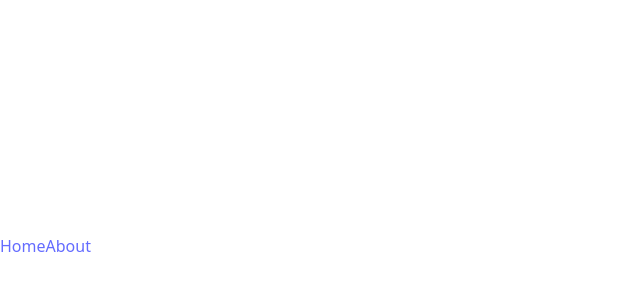
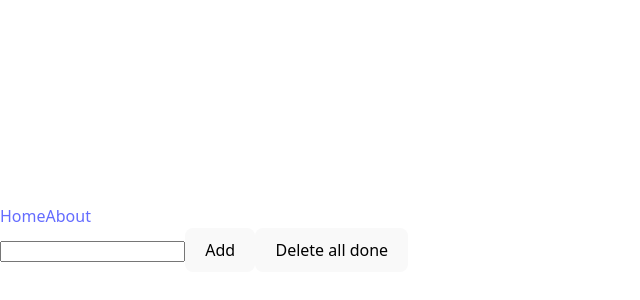
Before and after one commit to Hamlet-005/project1, a React app: page /about in a window 1280 px wide. Shown: the part 154-454 px from the top of the page, without its empty margins (0-640 px from the left). Built offline with nearby package versions, Linux system fonts and the light colour scheme; the HTML template or start-up script is replaced by a standard one.

Commit message:
Add Todos.tsx with initial functionality

```diff
--- a/src/App.tsx
+++ b/src/App.tsx
@@ -1,5 +1,5 @@
 import { RouterProvider } from '@tanstack/react-router';
-import { router } from './routes';
+import { router } from './Routes';
 
 export default function App() {
   return <RouterProvider router={router} />;
--- /dev/null
+++ b/src/Components/Todos.tsx
@@ -0,0 +1,56 @@
+import { useState } from "react";
+
+type Todo = {
+  text: string;
+  done: boolean;
+};
+
+export default function Todos() {
+  const [text, setText] = useState<string>("");
+  const [list, setList] = useState<Todo[]>([]);
+
+  const add = () => {
+    if (text.trim() === "") return;
+    setList([...list, { text, done: false }]);
+    setText("");
+  };
+
+  const remove = (index: number) => {
+    setList(list.filter((element, i) => i !== index));
+  };
+
+  const markDone = (index: number) => {
+    const newList = [...list];
+    newList[index].done = !newList[index].done;
+    setList(newList);
+  };
+
+  const removeDone = () => {
+    setList(list.filter((item) => !item.done));
+  };
+
+  return (
+    <div>
+      <input
+        type="text"
+        value={text}
+        onChange={(e) => setText(e.target.value)}
+      />
+      <button onClick={add}>Add</button>
+      <button onClick={removeDone}>Delete all done</button>
+      <ul>
+        {list.map((item, index) => (
+          <li key={index}>
+            <input
+              type="checkbox"
+              checked={item.done}
+              onChange={() => markDone(index)}
+            />
+            {item.text}
+            <button onClick={() => remove(index)}>X</button>
+          </li>
+        ))}
+      </ul>
+    </div>
+  );
+}
--- a/src/main.tsx
+++ b/src/main.tsx
@@ -1,15 +1,11 @@
 import { StrictMode } from 'react';
 import { createRoot } from 'react-dom/client';
 import './index.css';
-import { QueryClient, QueryClientProvider } from '@tanstack/react-query';
 import App from './App';
 
-const queryClient = new QueryClient();
 
 createRoot(document.getElementById('root')!).render(
   <StrictMode>
-    <QueryClientProvider client={queryClient}>
       <App />
-    </QueryClientProvider>
   </StrictMode>
 );
--- a/src/pages/About.tsx
+++ b/src/pages/About.tsx
@@ -1,7 +1,9 @@
+import Todos from "../Components/Todos";
+
 export default function About() {
     return (
       <div>
-
+        <Todos/>
       </div>
     );
   }
```
